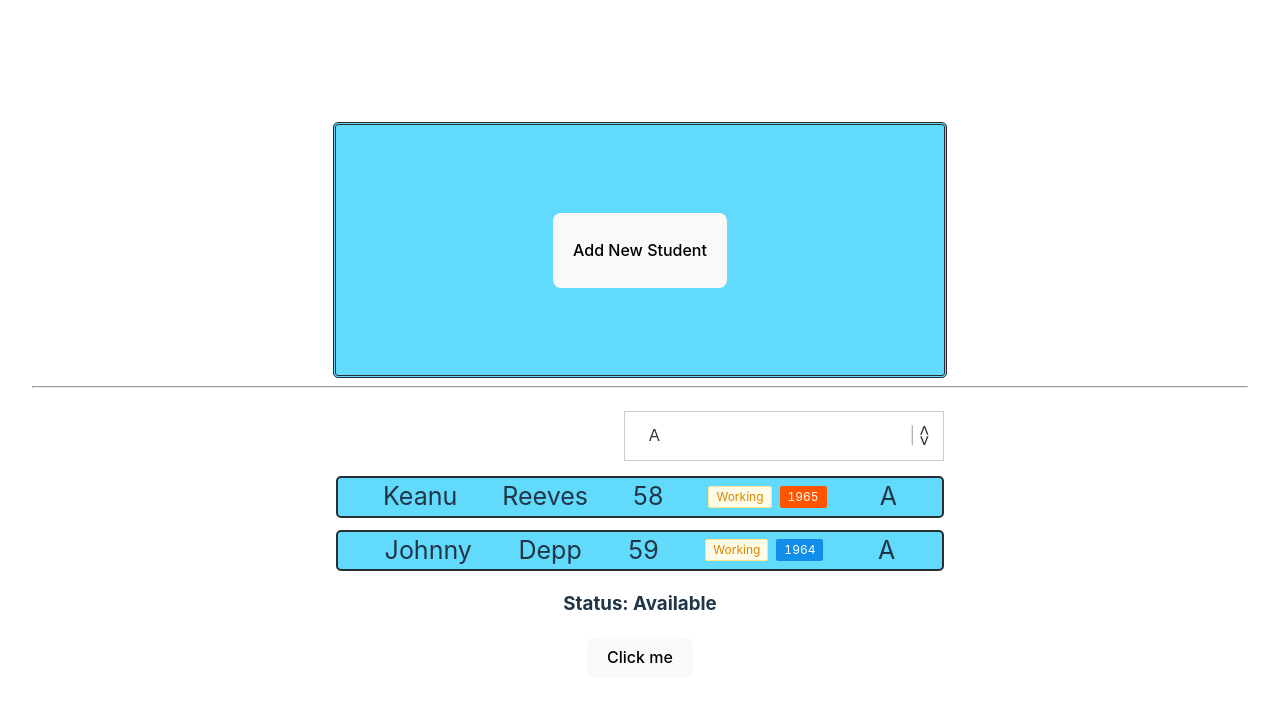
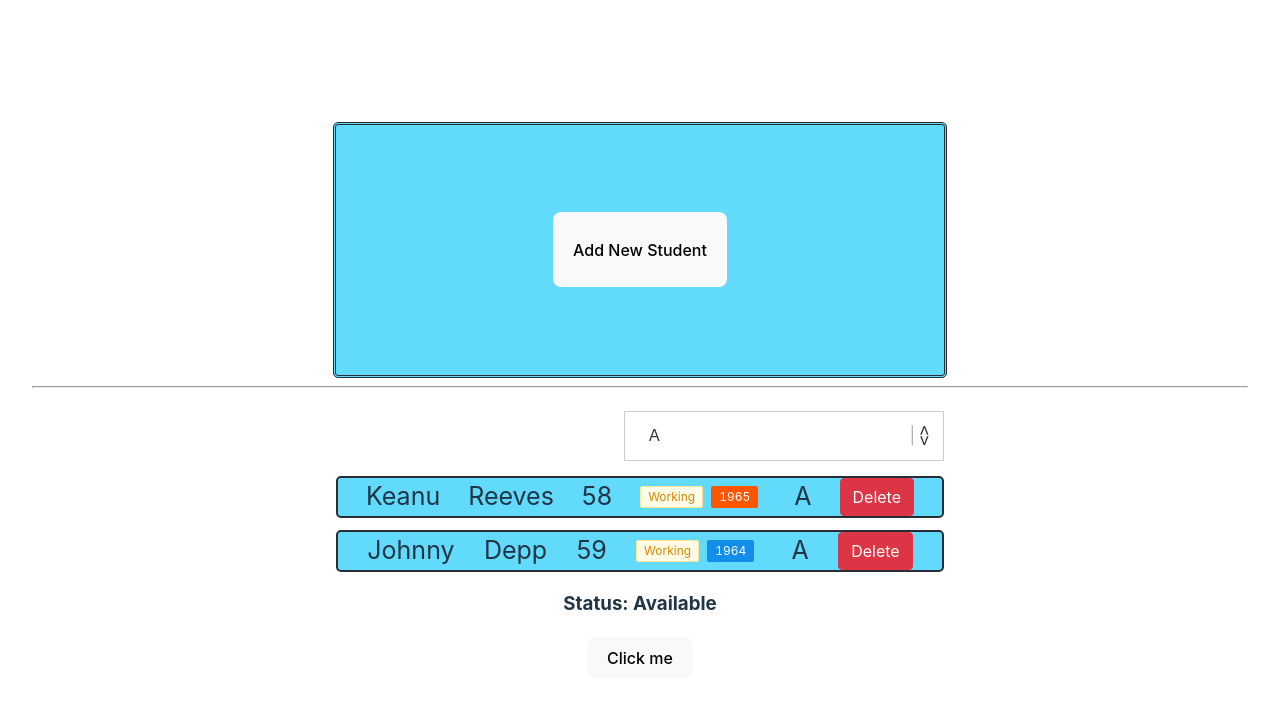
Before and after one commit to soncomqiq/ep4-initial-code, a React (Vite) app: page / in a window 1280 px wide. Shown: the top 702 px of the page. Built offline with nearby package versions, Linux system fonts and the light colour scheme.

Commit message:
Finish lab-r3-l7

```diff
--- a/src/App.jsx
+++ b/src/App.jsx
@@ -30,15 +30,25 @@ function App() {
     setStudentList([newStudent, ...studentList]);
   };
 
+  const deleteHandler = (id) => {
+    const newStudentList = studentList.filter((e) => e.id !== id);
+    setStudentList(newStudentList);
+  };
+
   return (
     <div className="App">
-      {isShow ? <NewStudentItem setIsShow={setIsShow} onAddStudent={addStudentHandler} /> :
+      {isShow ? (
+        <NewStudentItem
+          setIsShow={setIsShow}
+          onAddStudent={addStudentHandler}
+        />
+      ) : (
         <div className="add-button-container">
           <button onClick={() => setIsShow(true)}>Add New Student</button>
         </div>
-      }
+      )}
       <hr />
-      <StudentList studentList={studentList} />
+      <StudentList deleteHandler={deleteHandler} studentList={studentList} />
       <h3>Status: {status}</h3>
       <button onClick={clickEventHandler}>Click me</button>
     </div>
--- a/src/components/StudentItem/StudentItem.jsx
+++ b/src/components/StudentItem/StudentItem.jsx
@@ -9,10 +9,16 @@ function StudentItem(props) {
       <div>{props.name}</div>
       <div>{props.surname}</div>
       <div>{age}</div>
-        <StudentTags age={age}/>
+      <StudentTags age={age} />
       <div>{props.bType}</div>
+      <button
+        onClick={() => props.deleteHandler(props.id)}
+        className="btn btn-danger"
+      >
+        Delete
+      </button>
     </div>
-  )
+  );
 }
 
 export default StudentItem;
--- a/src/components/StudentList/StudentList.jsx
+++ b/src/components/StudentList/StudentList.jsx
@@ -13,6 +13,8 @@ export function StudentList(props) {
   if (filteredStudents.length > 0) {
     filteredContent = filteredStudents.map((e) => (
       <StudentItem
+        deleteHandler={props.deleteHandler}
+        id={e.id}
         key={e.id}
         name={e.name}
         surname={e.surname}
```
Lines whose indentation alone changed are shown as unchanged.
